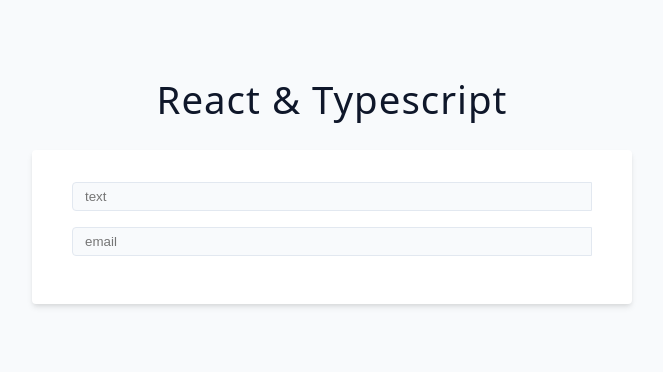
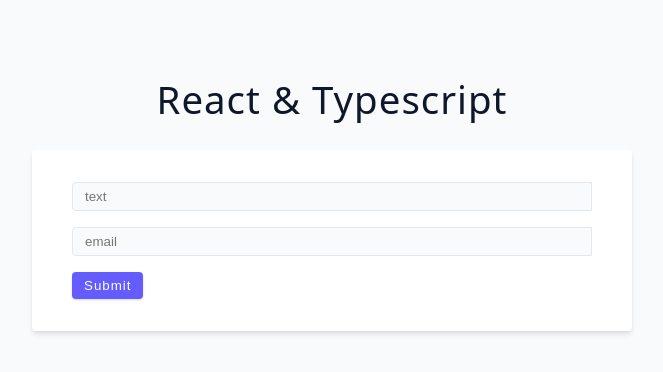
Before and after one commit to ReactRay/React-with-typescript, a React (Vite) app: page / in a window 1280 px wide. Shown: the top 372 px of the page, without its empty margins (308-971 px from the left). Built offline with nearby package versions, Linux system fonts and the light colour scheme.

Commit message:
form data new knowledge

```diff
--- a/src/starter/04-events/index.tsx
+++ b/src/starter/04-events/index.tsx
@@ -10,16 +10,30 @@
     console.log(e.target.value);
     setEmail(e.target.value);
   }
+
+  const handleSubmit = (e: React.FormEvent<HTMLFormElement>) => {
+    e.preventDefault()
+    const formData = new FormData(e.currentTarget)
+    // const formData = new FormData(e.target as HTMLFormElement)
+    const data = Object.fromEntries(formData)
+    console.log(data);
+  }
   return (
     <div>
       <h2>React & Typescript</h2>
-      <form className="form">
-        <input type="text" placeholder="text" className="form-input mb-1" value={text} onChange={(e) =>
-          setText(e.target.value)
-        } />
+      <form className="form" onSubmit={handleSubmit}>
+        <input type="text" placeholder="text" className="form-input mb-1" value={text}
+          name='text'
+          onChange={(e) =>
+            setText(e.target.value)
+          } />
 
-        <input type="email" placeholder="email" className="form-input mb-1" value={email} onChange={handleChange
-        } />
+        <input type="email" placeholder="email"
+          name='email'
+          className="form-input mb-1" value={email} onChange={handleChange
+          } />
+
+        <button className="btn" type="submit">submit</button>
 
       </form>
     </div>
```
